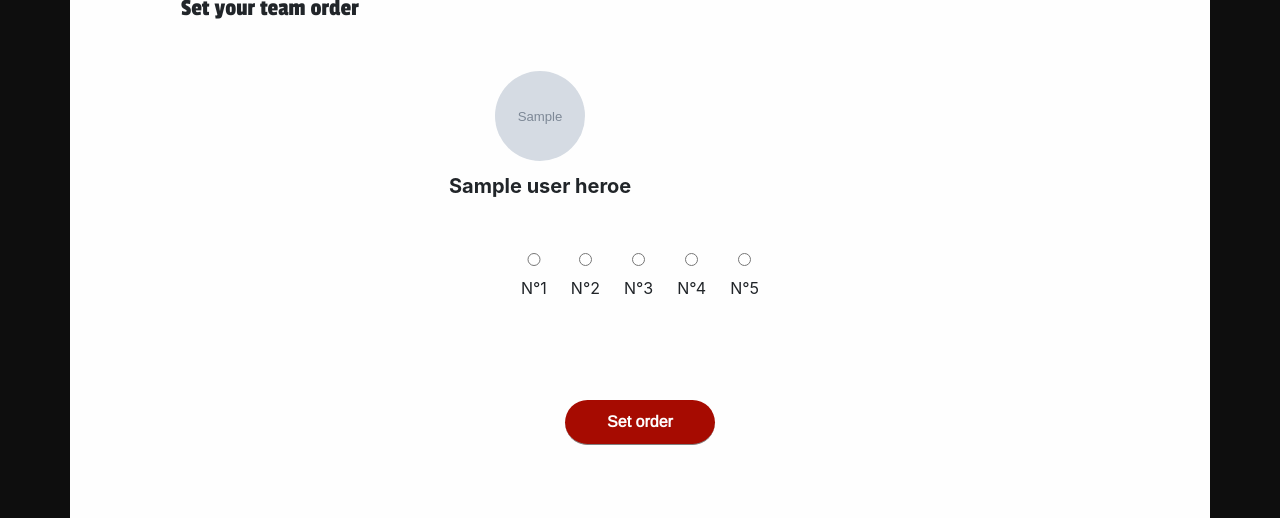
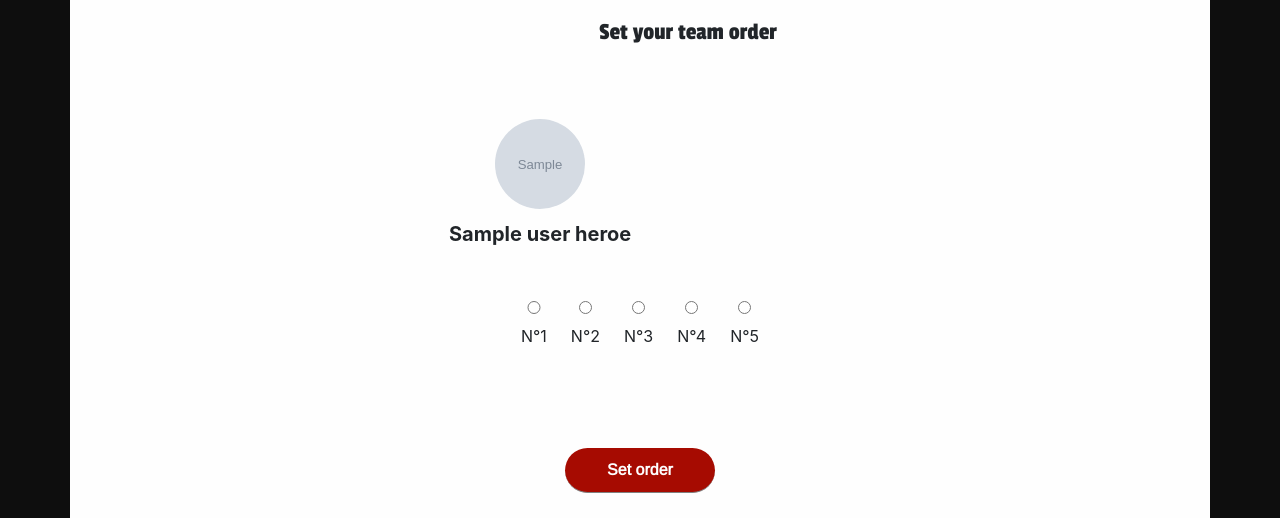
Before and after one commit to Milouu/superHeroes, a PHP site: template app/view/viewDashboard.php in a window 1280 px wide. Shown: the part 881-1399 px from the top of the page. Run offline with PHP 8.4, Linux system fonts and the light colour scheme; the visitor is signed in with stand-in values (Sample User, id 1); the template is opened without the code that fills it: most values are stand-ins (such as "Sample title", 1, 10 or a date in 2020); grey boxes marked "Sample" are stand-in pictures; style sheets or scripts are compiled from the project's sources.

Commit message:
:art: Better set order & :lipstick: New favicon

```diff
--- a/app/view/template.php
+++ b/app/view/template.php
@@ -5,11 +5,12 @@
     <meta name="viewport" content="width=device-width, initial-scale = 1.0">
     <meta http-equiv="X-UA-Compatible" content="ie=edge">
 
-    <link rel="apple-touch-icon" sizes="180x180" href="assets/images/hetic_icones/apple-touch-icon.png">
-    <link rel="icon" type="image/png" sizes="32x32" href="assets/images/hetic_icones/favicon-32x32.png">
-    <link rel="icon" type="image/png" sizes="16x16" href="assets/images/hetic_icones/favicon-16x16.png">
-    <link rel="manifest" href="assets/images/hetic_icones/manifest.json">
-    <link rel="mask-icon" href="assets/images/hetic_icones/safari-pinned-tab.svg" color="#20e905">
+    <link rel="apple-touch-icon" sizes="180x180" href="assets/images/favicon/apple-touch-icon.png">
+    <link rel="icon" type="image/png" sizes="32x32" href="assets/images/favicon/favicon-32x32.png">
+    <link rel="icon" type="image/png" sizes="16x16" href="assets/images/favicon/favicon-16x16.png">
+    <link rel="manifest" href="assets/images/favicon/site.webmanifest">
+    <link rel="mask-icon" href="assets/images/favicon/safari-pinned-tab.svg" color="#5bbad5">
+    <meta name="msapplication-TileColor" content="#b91d47">
     <meta name="theme-color" content="#ffffff">
 
     <title><?= $title ?></title>
--- a/app/view/viewDashboard.php
+++ b/app/view/viewDashboard.php
@@ -120,28 +120,35 @@
 
 <div class="ml-5">
 
-<h2 class="ml-5 mb-5">Set your team order</h2>
+<div class="row">
+  <div class="col-lg-12 mt-4 mb-4">
+    <h2 class="ml-5 mb-5">Set your team order</h2>
+  </div>
+</div>
 
 <div class="row justify-content-center">
 <form action="index.php?action=dashboard&option=trySetOrder&league_id=<?= $_SESSION['league_id'] ?>" method="POST" class="recruitList mb-5">
   <?php
   $i=0;
-  foreach($user_heroes as $user_hero): ?>
+  foreach($user_heroes as $user_hero):
+  ?>
   <div class="mb-5 row">
     <ul>
       <li><img class="myTeamImages" src="<?= str_replace('http://', 'https://',$user_hero->image) ?>" alt="#"></li>
       <li><p class="name heroNames"><?=$user_hero->hero_name ?></p></li>
     </ul>
       <ul class="d-inline-flex flex-row ml-5">
-          <li class="ml-4"><p><input type="radio" name="order1" value="<?= ++$i ?>">N°1</p></li>
-          <li class="ml-4"><p><input type="radio" name="order2" value="<?= $i ?>">N°2</p></li>
-          <li class="ml-4"><p><input type="radio" name="order3" value="<?= $i ?>">N°3</p></li>
-          <li class="ml-4"><p><input type="radio" name="order4" value="<?= $i ?>">N°4</p></li>
-          <li class="ml-4"><p><input type="radio" name="order5" value="<?= $i ?>">N°5</p></li>
+          <li class="ml-4"><p><input type="radio" name="order1" value="<?= ++$i ?>" <?= ($user_hero->hero_id == $user_current_hand->hero1_order) ? 'checked' : '' ?>>N°1</p></li>
+          <li class="ml-4"><p><input type="radio" name="order2" value="<?= $i ?>" <?= ($user_hero->hero_id == $user_current_hand->hero2_order) ? 'checked' : '' ?>>N°2</p></li>
+          <li class="ml-4"><p><input type="radio" name="order3" value="<?= $i ?>" <?= ($user_hero->hero_id == $user_current_hand->hero3_order) ? 'checked' : '' ?>>N°3</p></li>
+          <li class="ml-4"><p><input type="radio" name="order4" value="<?= $i ?>" <?= ($user_hero->hero_id == $user_current_hand->hero4_order) ? 'checked' : '' ?>>N°4</p></li>
+          <li class="ml-4"><p><input type="radio" name="order5" value="<?= $i ?>" <?= ($user_hero->hero_id == $user_current_hand->hero5_order) ? 'checked' : '' ?>>N°5</p></li>
       </ul>
   </div>
   <?php endforeach; ?>
   <input type="submit" value="Set order" class="formButton mr-5 mb-5">
+  <p style="color:red;"><?= isset($errorMessages['order']) ? $errorMessages['order'] : '' ?></p>
+  <p style="color:green;"><?= isset($successMessages['order']) ? $successMessages['order'] : '' ?></p>
   </form>
 </div>
 
```
Also changed, not shown: app/controller/DashboardController.php (+20 -9 lines), app/assets/images/favicon/android-chrome-192x192.png (renamed from app/assets/images/hetic_icones/android-chrome-192x192.png), app/assets/images/favicon/android-chrome-512x512.png (renamed from app/assets/images/hetic_icones/android-chrome-512x512.png), app/assets/images/favicon/apple-touch-icon.png (renamed from app/assets/images/hetic_icones/apple-touch-icon.png), app/assets/images/favicon/browserconfig.xml (renamed from app/assets/images/hetic_icones/browserconfig.xml), app/assets/images/favicon/favicon-16x16.png (renamed from app/assets/images/hetic_icones/favicon-16x16.png), app/assets/images/favicon/favicon-32x32.png (renamed from app/assets/images/hetic_icones/favicon-32x32.png), app/assets/images/favicon/favicon.ico (renamed from app/assets/images/hetic_icones/favicon.ico), app/assets/images/favicon/mstile-150x150.png (renamed from app/assets/images/hetic_icones/mstile-150x150.png), app/assets/images/favicon/safari-pinned-tab.svg (renamed from app/assets/images/hetic_icones/safari-pinned-tab.svg), app/assets/images/favicon/site.webmanifest (renamed from app/assets/images/hetic_icones/site.webmanifest).
